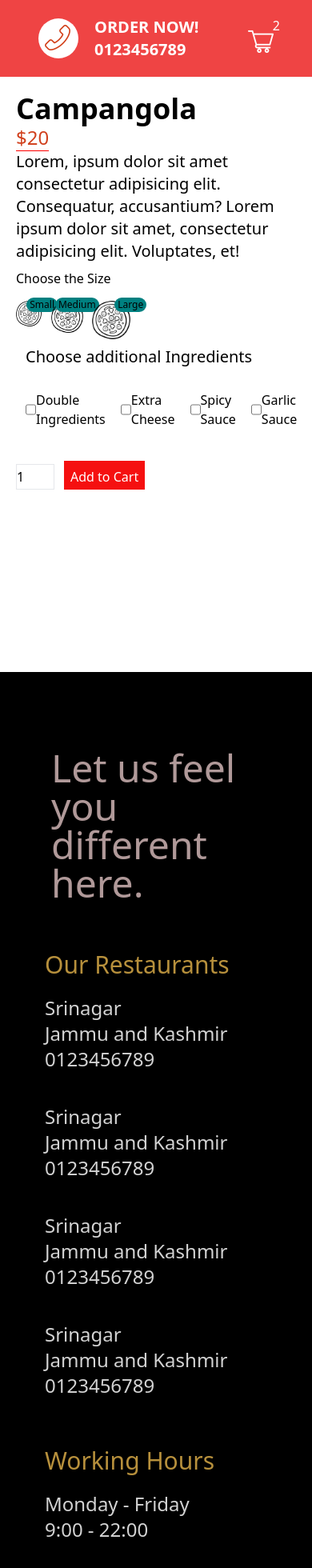
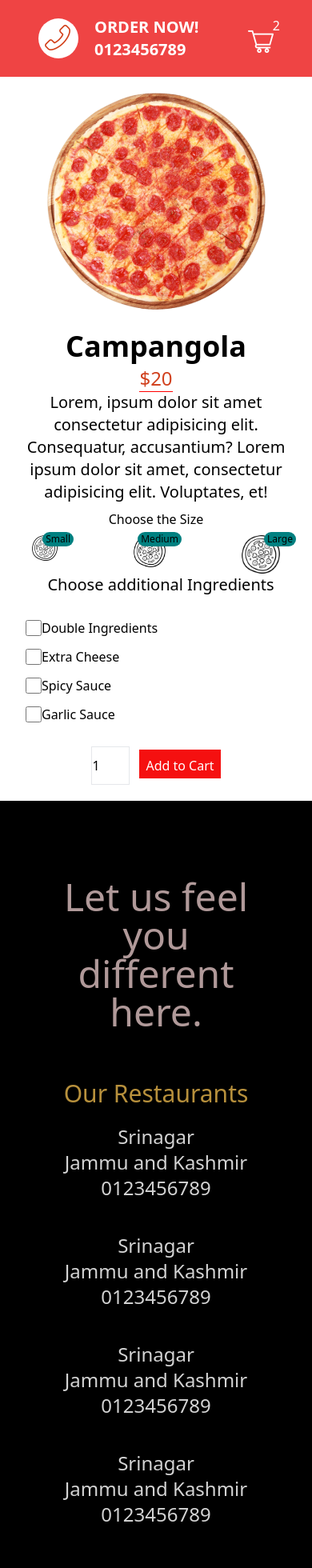
Before and after one commit to irfan378/Food-APP, a Next.js app: page /product/1 in a window 390 px wide. Shown: the top 1960 px of the page at 80% size. Built offline with nearby package versions, Linux system fonts and the light colour scheme.

Commit message:
responsiveness

```diff
--- a/component/Footer.tsx
+++ b/component/Footer.tsx
@@ -4,11 +4,11 @@ import Image from "next/image";
 
 const Footer: NextPage = () => {
   return (
-    <div className="container2 h-auto md:h-[calc(100vh-100px)] bg-black flex ">
-      <div className="hidden flex-[1] relative md:flex item">
+    <div className="container2 h-auto text-center bg-black md:bg-black flex ">
+      <div className="hidden flex-col  md:flex flex-[1] relative item">
         <Image src="/img/bg.png" objectFit="cover" layout="fill" alt="" />
       </div>
-      <div className="item  flex-[2] p-14 justify-between relative md:flex-col ">
+      <div className="item flex-col md:flex-[2] flex p-14 justify-between relative  ">
         <div className="flex-[1] card px-2 py-5 ">
           <h2 className="motto text-[#b09999]  py-5 font-medium  text-5xl">
            Let us feel you different here.
--- a/pages/cart.tsx
+++ b/pages/cart.tsx
@@ -4,18 +4,21 @@ import Image from "next/image";
 
 const Cart: NextPage = () => {
   return (
-    <div className="container3 flex p-[50px]">
+    <div className="container3 flex flex-col p-5 md:flex-row md:p-[50px]">
       <div className="left flex-[2]">
-        <table className="tables w-[70%] border-spacing-10">
-          <tr className="tr">
+        <table className="tables flex flex-col items-center justify-center md:block w-[70%] border-spacing-10">
+          <thead className="tr">
+            <tr>
             <th>Product</th>
             <th>Name</th>
             <th>Extras</th>
             <th>Price</th>
             <th>Quantity</th>
             <th>Total</th>
-          </tr>
-          <tr>
+            </tr>
+          </thead>
+          <tbody>
+            <tr>
             <td>
               <div className="imgContainer w-[100px] h-[100px] relative">
                 <Image
@@ -41,7 +44,8 @@ const Cart: NextPage = () => {
             <td>
               <span className="total font-medium text-lg">$39.90</span>
             </td>
-          </tr>
+            </tr>
+          </tbody>
         </table>
       </div>
       <div className="right flex-[1]">
--- a/pages/product/[id].tsx
+++ b/pages/product/[id].tsx
@@ -11,20 +11,20 @@ const Product: NextPage = () => {
     desc: "Lorem, ipsum dolor sit amet consectetur adipisicing elit. Consequatur, accusantium?  Lorem ipsum dolor sit amet, consectetur adipisicing elit. Voluptates, et!",
   };
   return (
-    <div className="containers h-[calc(100vh-100px)] flex">
+    <div className="containers  mt-5 h-auto text-center flex-col md:h-[calc(100vh-100px)] md:flex md:flex-row">
       <div className="left flex-[1] h-full flex item-center justify-center">
-        <div className="imgContainer w-3/4 h-3/4 relative">
+        <div className="imgContainer w-[70vw] h-[70vw]  relative md:w-3/4 md:h-3/4">
           <Image src={pizza.img} objectFit="contain" layout="fill" alt="" />
         </div>
       </div>
       <div className="right flex-[1] p-5">
-        <h1 className="title text-4xl font-semibold">{pizza.name}</h1>
+        <h1 className="title m-1 text-4xl font-semibold">{pizza.name}</h1>
         <span className="price text-[#d1411e] text-2xl font-normal border-b border-solid border-[red]">
           ${pizza.price[size]}
         </span>
         <p className="desc text-xl">{pizza.desc}</p>
         <h3 className="choose py-2">Choose the Size</h3>
-        <div className="sizes py-2 flex justify-between w-[40%] cursor-pointer">
+        <div className="sizes py-0 px-5 md:py-2 md:px-0 flex justify-between w-full  md:w-[40%] cursor-pointer">
           <div className="size w-8 h-8 relative" onClick={() => setSize(0)}>
             <Image src="/img/size.png" alt="" layout="fill" />
             <span className="number absolute -top-1 -right-5 bg-[teal] text-[12px] py-0 px-1 rounded-xl">
@@ -45,7 +45,7 @@ const Product: NextPage = () => {
           </div>
         </div>
         <h3 className="choose font-medium text-xl mb-7 ml-3">Choose additional Ingredients</h3>
-        <div className="ingredients flex mb-7 ">
+        <div className="ingredients flex-col md:flex md:flex-row mb-7 ">
           <div className="option flex items-center mb-3 text-base font-medium ml-3">
             <input
               type="checkbox"
@@ -84,7 +84,7 @@ const Product: NextPage = () => {
           </div>
         </div>
         <div className="add">
-          <input type="number" defaultValue={1} className="quantity w-12 h-8 border" />
+          <input type="number" defaultValue={1} className="quantity h-12  w-12 md:h-8 border" />
           <button className="h-9 ml-3 px-2 py-2 bg-[#f51010] text-white border-none text-base font-medium cursor-pointer">Add to Cart</button>
         </div>
       </div>
```
